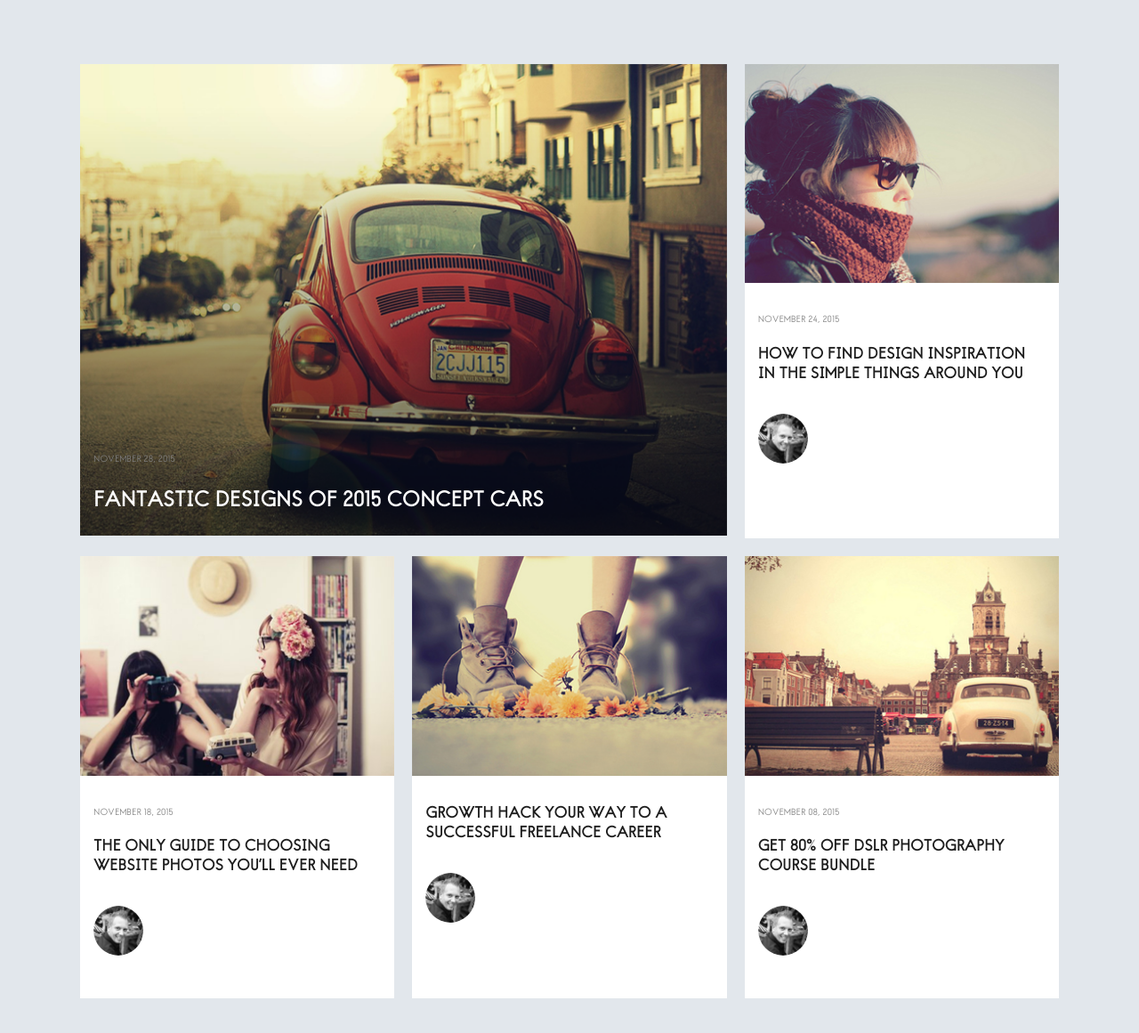
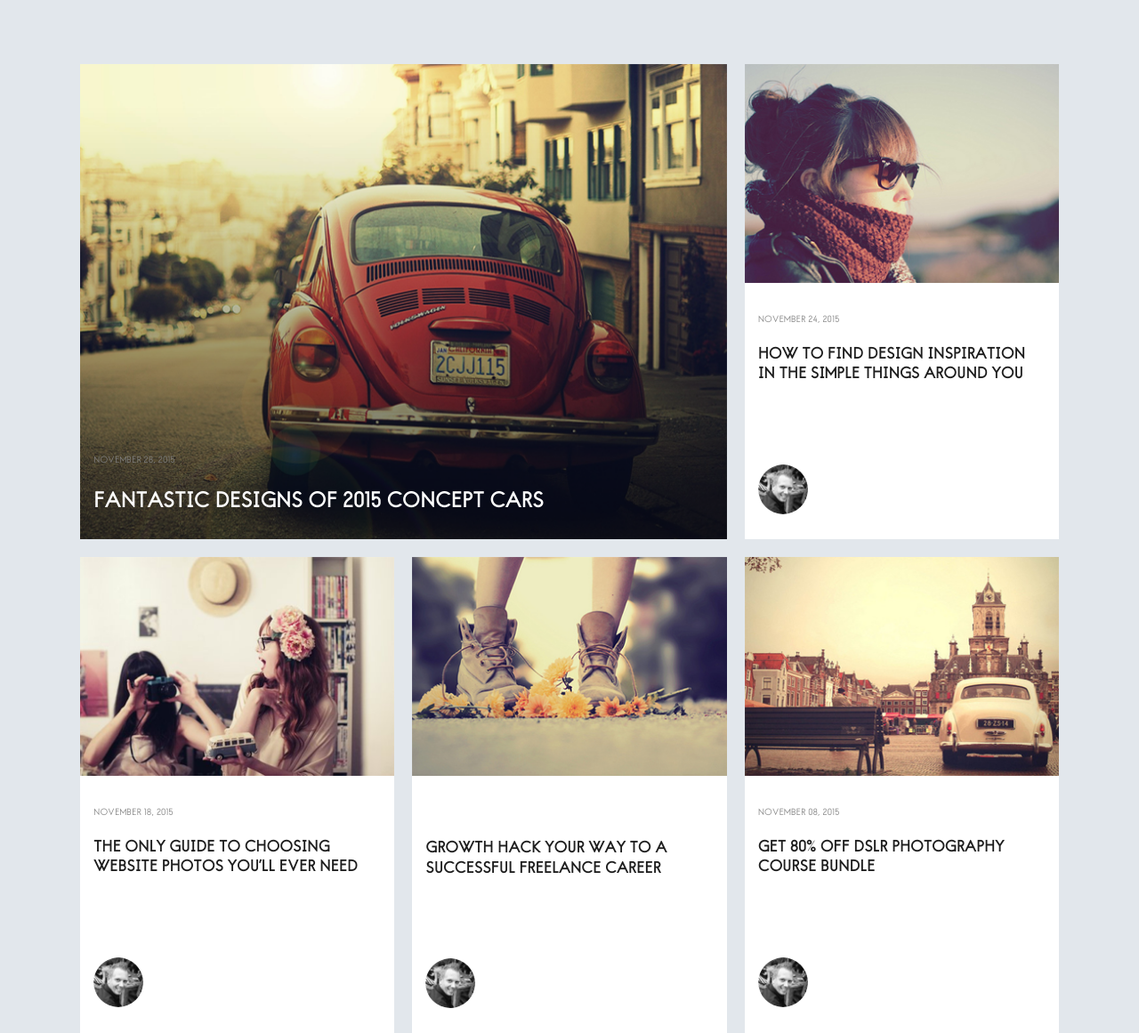
Before and after one commit to nikulinayana97/grid, a plain HTML site: page index.html in a window 1280 px wide. Shown: the whole page at 89% size. Before the commit the page ends 1122 px from the top, so only its background shows below. Drawn offline with Linux system fonts and the light colour scheme.

Commit message:
second commit

```diff
--- a/css/style.css
+++ b/css/style.css
@@ -74,6 +74,10 @@ a{
 	width: calc(100vw - 20px);
 }
 
+.img--big{
+	height: 100%;
+}
+
 .article__info{
 	margin-top: 27px;
 	padding: 0 15px 20px;
@@ -99,10 +103,6 @@ a{
 	color: #818181;
 }
 
-.article__time--none{
-	content: '';
-}
-
 .article__big:before{
 	content: "";
 	position: absolute;
@@ -120,10 +120,15 @@ a{
 	margin-bottom: 0;
 }
 
+.time--none{
+	margin-top: 4em;
+}
+
 .article-author__img{
 	width: 56px;
 	height: 56px;
-	margin-bottom: 25px;
+	margin-top: 57px;
+    margin-bottom: 5px;
 	border-radius: 50%;
 }
 
--- a/index.html
+++ b/index.html
@@ -49,8 +49,8 @@
 				<div class="ba-col article article--4">
 					<img src="img/p-4.png" alt="girl" class="article__img">
 					<div class="article__info">
-						<time class="article__time article__time--none"><a href=""></a></time>
-						<h2 class="article__title"><a href="">Growth Hack Your Way  to a Successful  Freelance Career</a>
+						<time class="article__time"><a href=""></a></time>
+						<h2 class="article__title time--none"><a href="">Growth Hack Your Way  to a Successful  Freelance Career</a>
 						</h2>
 						<div class="article-author">
 							<a href="" class="article-author__link">
```
